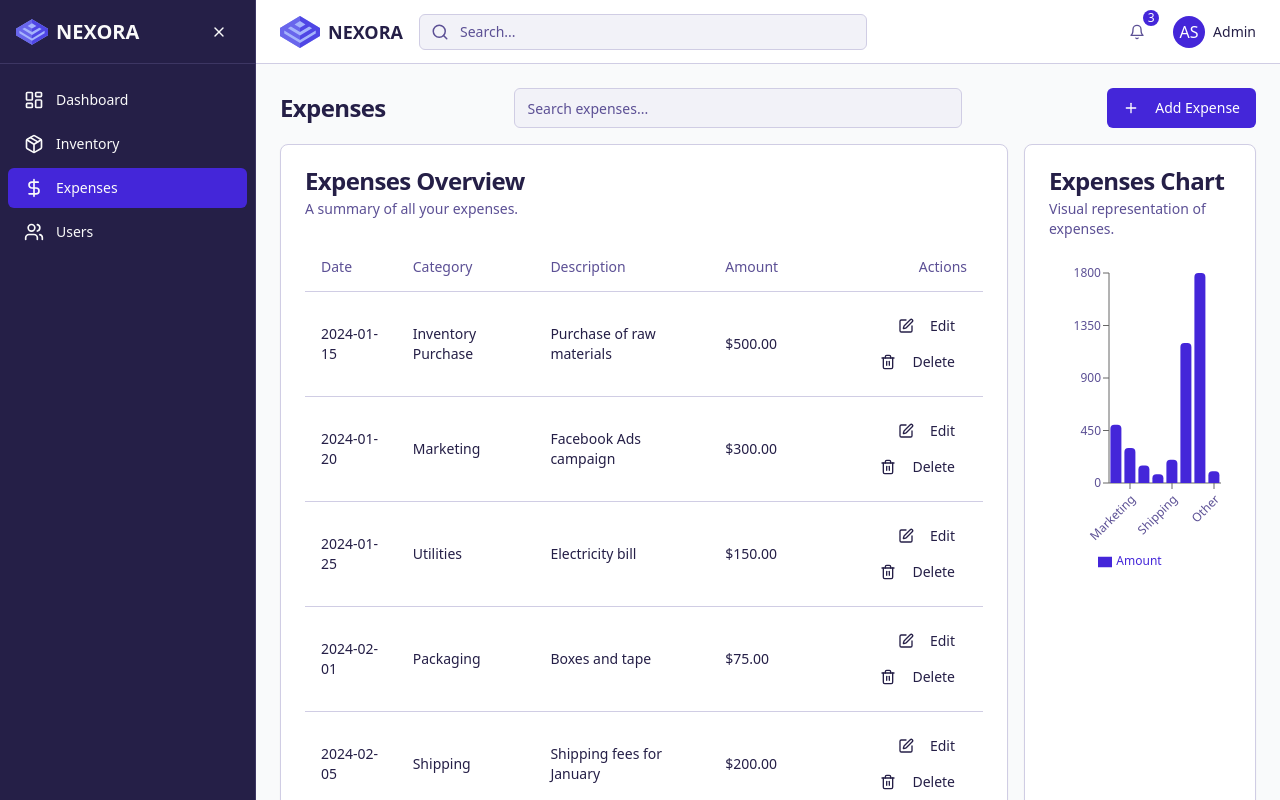
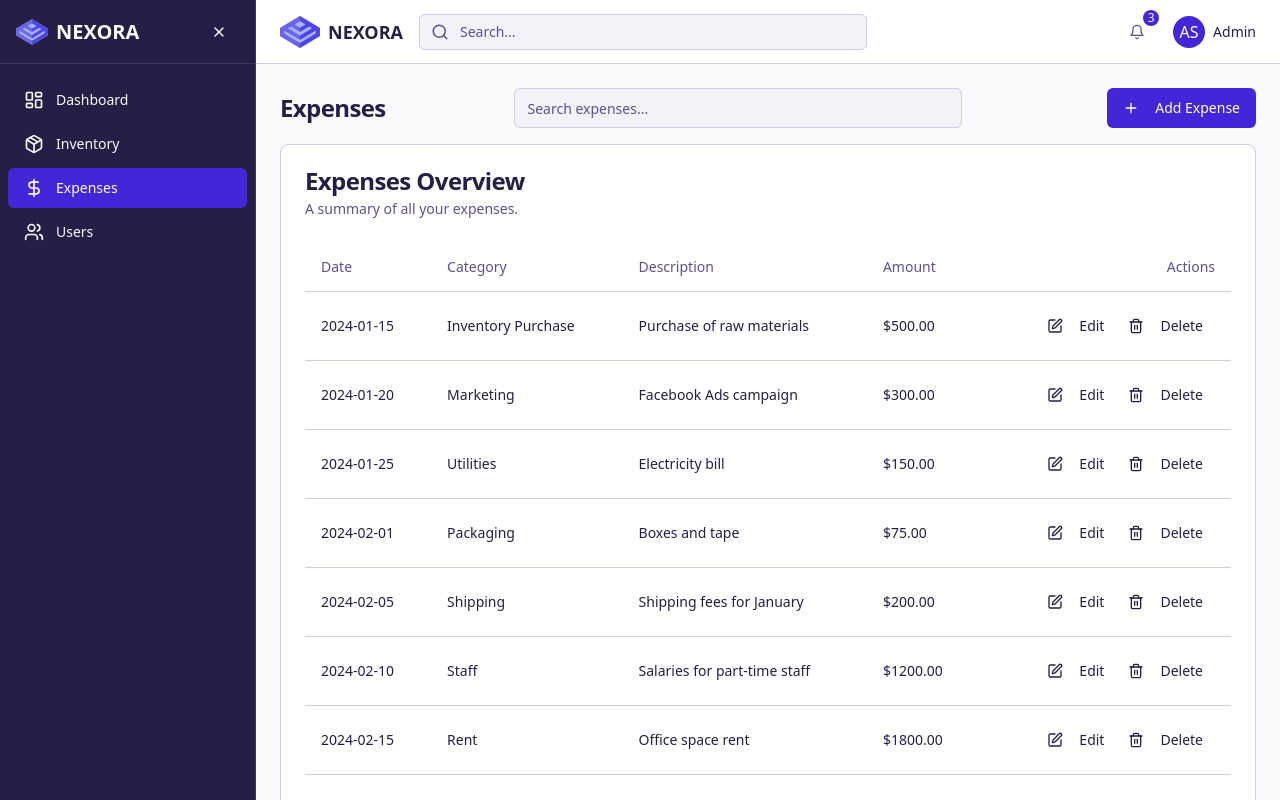
Before and after one commit to RASIGAPRIYA27/NEXORA-Inventory-Management, a React (Vite) app: page /expenses in a window 1280 px wide. Shown: the top 800 px of the page. Built offline with nearby package versions, Linux system fonts and the light colour scheme.

Commit message:
feat: Move expenses chart below overview
Move the expenses chart to be below the expenses overview table in the expenses page, using a grid layout.

```diff
--- a/src/pages/Expenses.tsx
+++ b/src/pages/Expenses.tsx
@@ -195,8 +195,8 @@ const Expenses = () => {
         </Button>
       </div>
 
-      <div className="grid gap-4 grid-cols-1 lg:grid-cols-4">
-        <Card className="lg:col-span-3">
+      <div className="grid gap-4 grid-cols-1">
+        <Card>
           <CardHeader>
             <CardTitle>Expenses Overview</CardTitle>
             <CardDescription>A summary of all your expenses.</CardDescription>
@@ -263,7 +263,7 @@ const Expenses = () => {
           </CardContent>
         </Card>
 
-        <Card className="lg:col-span-1">
+        <Card>
           <CardHeader>
             <CardTitle>Expenses Chart</CardTitle>
             <CardDescription>Visual representation of expenses.</CardDescription>
```
